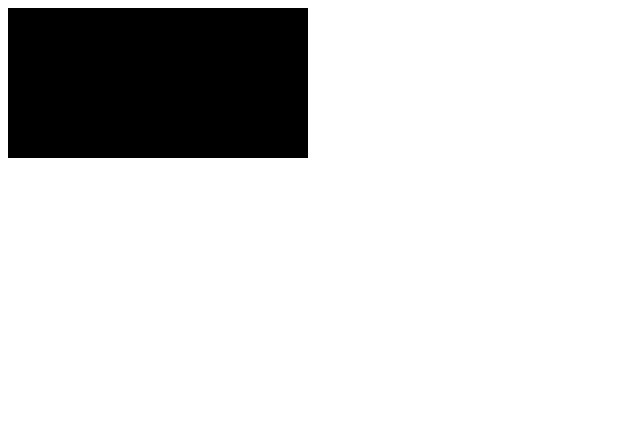
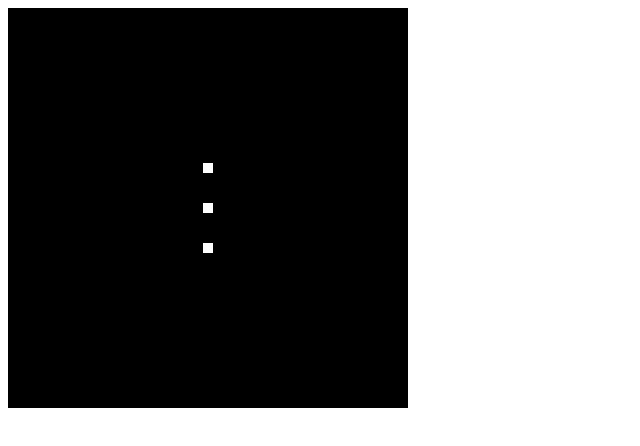
Before and after one commit to itsDipsyProjects/WebGLMiniEngine, a plain HTML site: page index.html in a window 1280 px wide. Shown: the whole page, without its empty margins (0-640 px from the left). Drawn offline with Linux system fonts and the light colour scheme.

Commit message:
Started exprimenting with the graphics pipeline and rendered a couple of vertices

```diff
--- a/index.html
+++ b/index.html
@@ -1,12 +1,14 @@
 <!DOCTYPE html>
-<html lang="en">
+<html>
 <head>
-    <meta charset="UTF-8">
-    <meta name="viewport" content="width=device-width, initial-scale=1.0">
-    <title>Document</title>
+<meta charset="utf-8">
+<title>WebGL One Point</title>
+<style>
+
+</style>
 </head>
 <body>
-    <canvas id="gl-canvas"></canvas>
-    <script type="module" src="./src/main.js"></script>
+    <canvas id="glCanvas" width="400" height="400"></canvas>
+
+    <script src="./src/main.js"></script>
 </body>
-</html>
--- a/src/main.js
+++ b/src/main.js
@@ -2,22 +2,68 @@
 
 
 function init() {
-  const canvas = document.querySelector("#gl-canvas");
+// Get WebGL context
+  const canvas = document.getElementById('glCanvas');
+  const gl = canvas.getContext('webgl');
 
-  const gl = canvas.getContext("webgl");
-
-
-  if (gl === null) {
-    alert(
-      "Unable to initialize WebGL. Your browser or machine may not support it.",
-    );
-    return;
+  if (!gl) {
+    alert('WebGL not supported!');
   }
 
-  // Set clear color to black, fully opaque
+  // Vertex shader
+  const vsSource = `
+    attribute vec2 aPosition;
+    void main() {
+      gl_Position = vec4(aPosition, 0, 1.0);
+      gl_PointSize = 10.0; // pixel size of the point
+    }
+  `;
+
+  // Fragment shader
+  const fsSource = `
+    void main() {
+      gl_FragColor = vec4(1.0, 1.0, 1.0, 1.0); // white point
+    }
+  `;
+
+  // Compile shader helper
+  function compileShader(source, type) {
+    const shader = gl.createShader(type);
+    gl.shaderSource(shader, source);
+    gl.compileShader(shader);
+    return shader;
+  }
+
+  const vertexShader = compileShader(vsSource, gl.VERTEX_SHADER);
+  const fragmentShader = compileShader(fsSource, gl.FRAGMENT_SHADER);
+
+  // Link program
+  const program = gl.createProgram();
+  gl.attachShader(program, vertexShader);
+  gl.attachShader(program, fragmentShader);
+  gl.linkProgram(program);
+  gl.useProgram(program);
+
+  const vertices = new Float32Array([
+    0.0, 0.2,   // vertex 1
+    0.0, 0.0,    // vertex 2
+    0.0, -0.2,     // vertex 3
+  ]);
+
+  // Create buffer
+  const buffer = gl.createBuffer();
+  gl.bindBuffer(gl.ARRAY_BUFFER, buffer);
+  gl.bufferData(gl.ARRAY_BUFFER, vertices, gl.STATIC_DRAW);
+
+  // Bind attribute
+  const posAttrib = gl.getAttribLocation(program, 'aPosition');
+  gl.enableVertexAttribArray(posAttrib);
+  gl.vertexAttribPointer(posAttrib, 2, gl.FLOAT, false, 0, 0);
+
+  // Clear and draw
   gl.clearColor(0.0, 0.0, 0.0, 1.0);
-  // Clear the color buffer with specified clear color
   gl.clear(gl.COLOR_BUFFER_BIT);
+  gl.drawArrays(gl.POINTS, 0, 3);
 }
 
 init();
```
